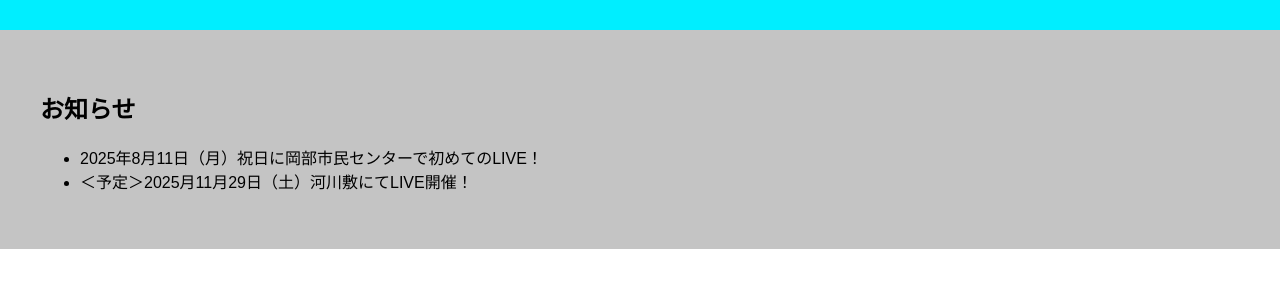
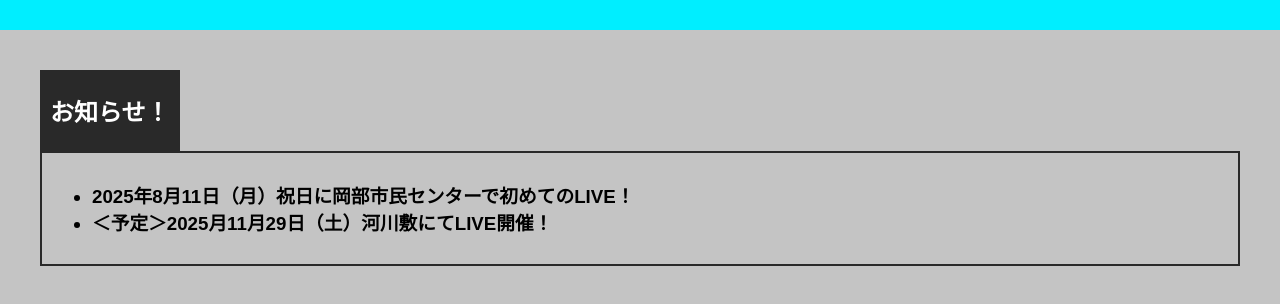
Before and after one commit to pori-sabaibal/Take10-site, a plain HTML site: page index.html in a window 1280 px wide. Shown: the part 1930-2234 px from the top of the page. Before the commit the page ends 2179 px from the top, so only its background shows below. Drawn offline with Linux system fonts and the light colour scheme.

Commit message:
Add files via upload

```diff
--- a/index.html
+++ b/index.html
@@ -126,18 +126,20 @@
         </div>
         <div class="hero-honbun2 issyoni">
         <h3>みんなで楽しく歌おう！！！</h3>
-        <img src="https://i.postimg.cc/HLMjYDBK/33420992-s.jpg" alt="自転車の写真">
+        <img src="https://i.postimg.cc/HLMjYDBK/33420992-s.jpg" alt="ギターの写真（これみえてるってことは表示バグ起きてる？）">
       </div>
       </div>
       </div>
       <div class="hero-osirase">
-        <h2>お知らせ</h2>
         <p= class="boxed">
-  <ul>
-    <li>2025年8月11日（月）祝日に岡部市民センターで初めてのLIVE！</li>
+  <div style="display: inline-block; background: #292929; padding: 3px 10px; color: #ffffff;"><strong><h2>お知らせ！</h2></strong></div>
+<div style="padding: 10px; border: 2px solid #292929;"><ul>
+    <h3><li>2025年8月11日（月）祝日に岡部市民センターで初めてのLIVE！</li>
     <li>＜予定＞2025月11月29日（土）河川敷にてLIVE開催！</li>
-  </ul>
+  </ul></div>
+  </h3>
 </p>
+</div>
 </div>
       <script>
       window.addEventListener('DOMContentLoaded', () => {
```
